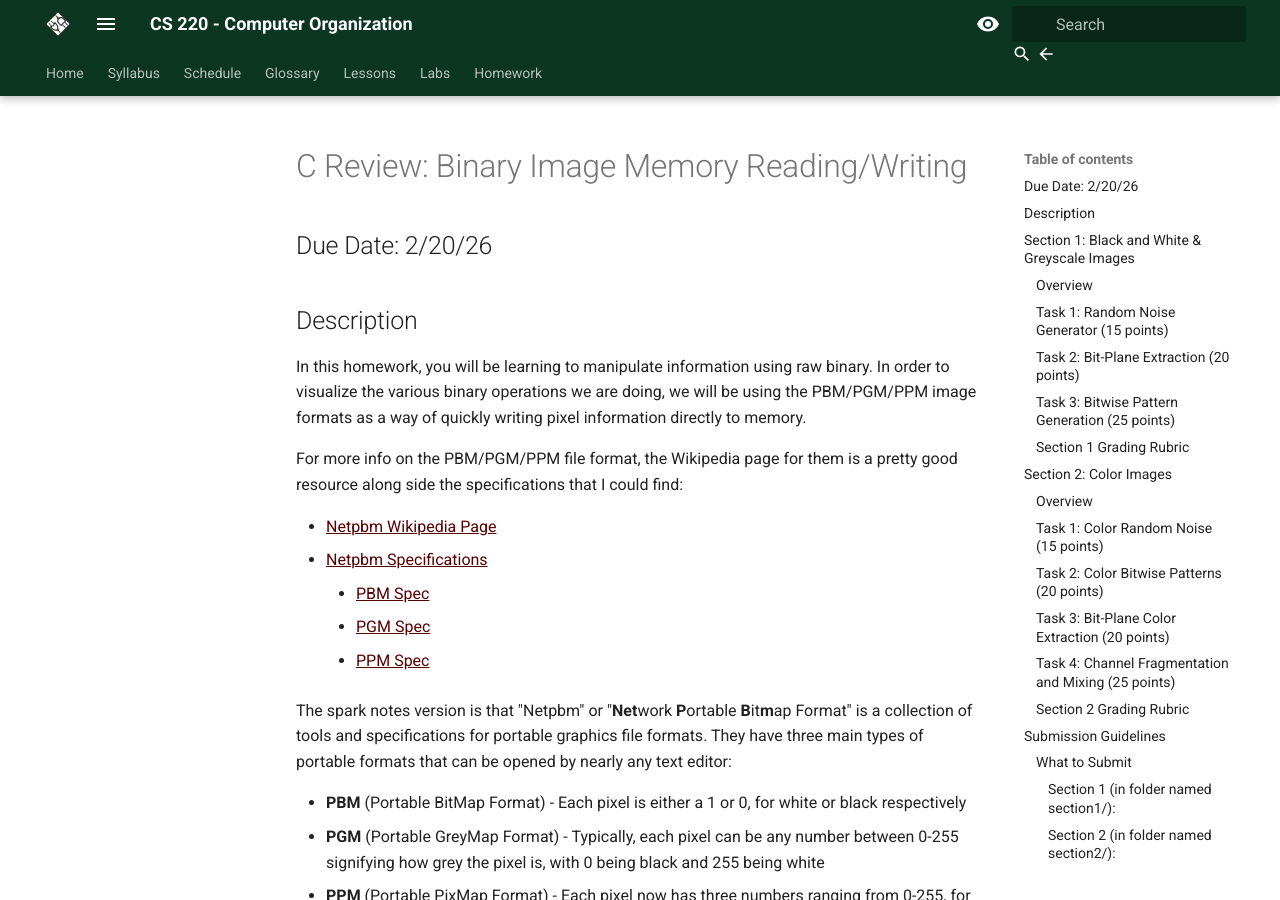
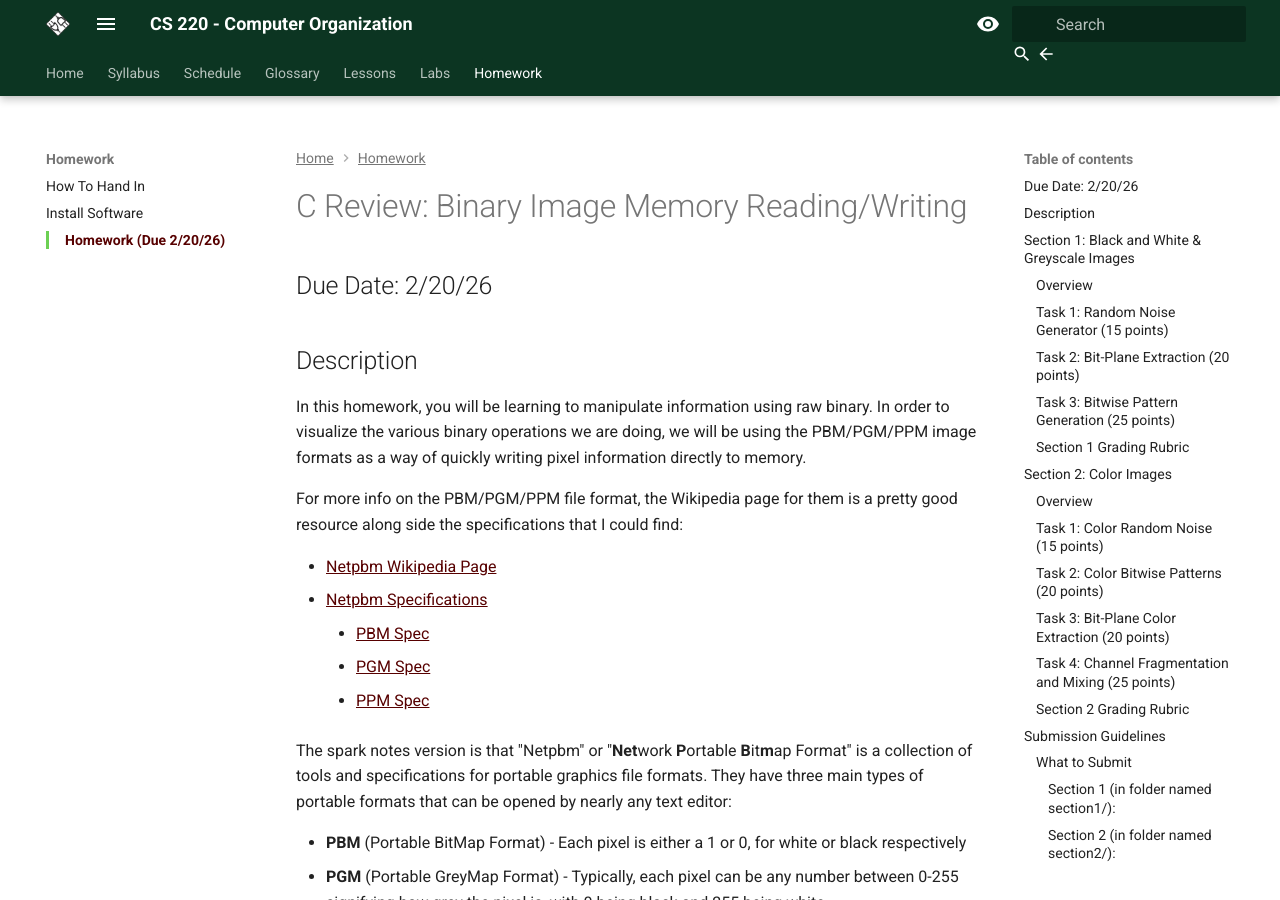
Before and after one commit to szwakoj/CS220, an MkDocs documentation site: the page built from docs/homework/1_c_review.md, in a window 1280 px wide and 900 px high. Built offline with MkDocs 1.6.1 and Material for MkDocs 9.7.7, drawn with Linux system fonts in a browser that asks for light colours.

Commit message:
Added HW1 to nav

```diff
--- a/mkdocs.yml
+++ b/mkdocs.yml
@@ -60,3 +60,4 @@ nav:
   - Homework:
     - How To Hand In: homework/how_to_hand_in.md
     - Install Software: homework/gcc_install.md
+    - Homework (Due 2/20/26): homework/1_c_review.md
```
